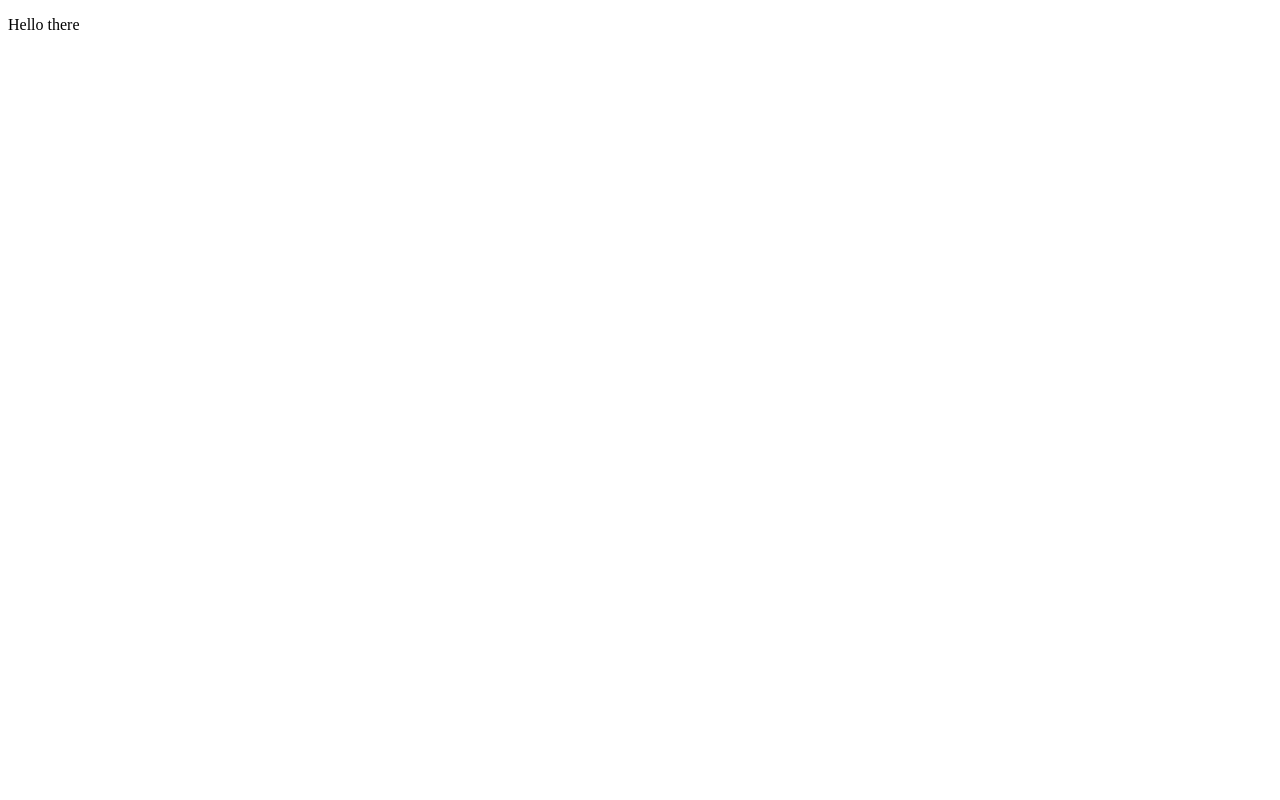
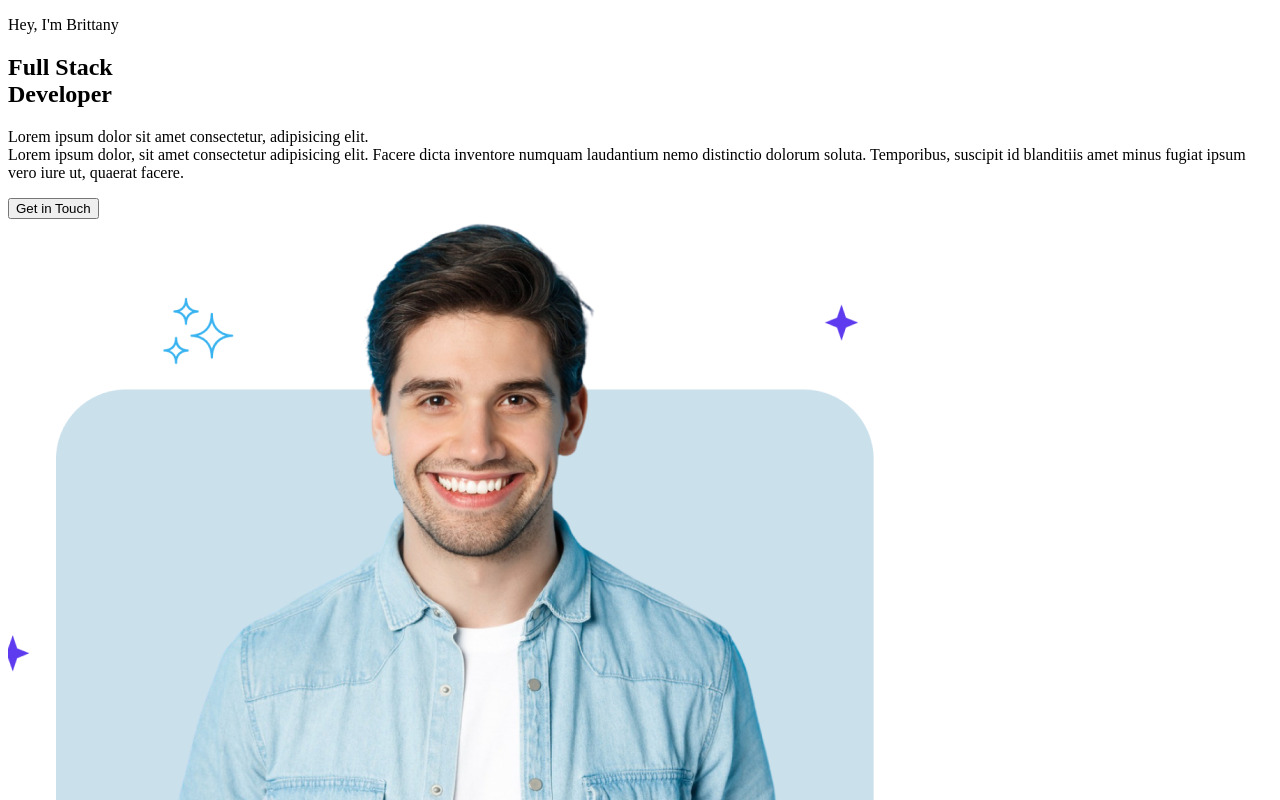
Before and after one commit to Haupt04/Porfolio-Website---React, a React (Create React App) app in the folder porfolio-website/: page / in a window 1280 px wide. Shown: the top 800 px of the page. Built offline with nearby package versions, Linux system fonts and the light colour scheme.

Commit message:
Created the basic html Hero Section

```diff
--- /dev/null
+++ b/porfolio-website/src/App.js
@@ -0,0 +1,15 @@
+import "./App.css"
+import React from "react"
+import { BrowserRouter as Router, Route, Routes } from "react-router-dom";
+import Home from "./Pages/Home/Homescreen";
+
+function App() {
+
+  return (
+    <div className="app">
+      <Home />
+    </div>
+  )
+}
+
+export default App
--- a/porfolio-website/src/App.jsx
+++ /dev/null
@@ -1,12 +0,0 @@
-
-
-function App() {
-
-  return (
-    <>
-      <p>Hello there</p>
-    </>
-  )
-}
-
-export default App
--- a/porfolio-website/src/Pages/Home/HeroSection.jsx
+++ b/porfolio-website/src/Pages/Home/HeroSection.jsx
@@ -0,0 +1,24 @@
+export default function HeroSection() {
+    return (
+        <section id="heroSection" className="hero--section">
+            <div className="hero--section--content-box">
+                <div className="hero--section-content">
+                    <p className="section-title">Hey, I'm Brittany</p>
+                    <h1 className="hero--section--title">
+                        <span className="hero-section-title--color">Full Stack</span>{" "}
+                        <br />
+                        Developer
+                    </h1>
+                    <p className="hero--section--description">Lorem ipsum dolor sit amet consectetur, adipisicing elit.
+                        <br />
+                        Lorem ipsum dolor, sit amet consectetur adipisicing elit. Facere dicta inventore numquam laudantium nemo distinctio dolorum soluta. Temporibus, suscipit id blanditiis amet minus fugiat ipsum vero iure ut, quaerat facere.
+                    </p>
+                </div>
+                <button className="btn btn-primary">Get in Touch</button>
+            </div>
+            <div className="hero--section--img">
+                <img src="./img/hero_img.png" alt="Hero Section" />
+            </div>
+        </section>
+    )
+}
--- a/porfolio-website/src/Pages/Home/Homescreen/index.jsx
+++ b/porfolio-website/src/Pages/Home/Homescreen/index.jsx
@@ -0,0 +1,10 @@
+import HeroSection from "../HeroSection";
+
+
+export default function Home() {
+    return (
+        <>
+            <HeroSection />
+        </>
+    )
+}
```
